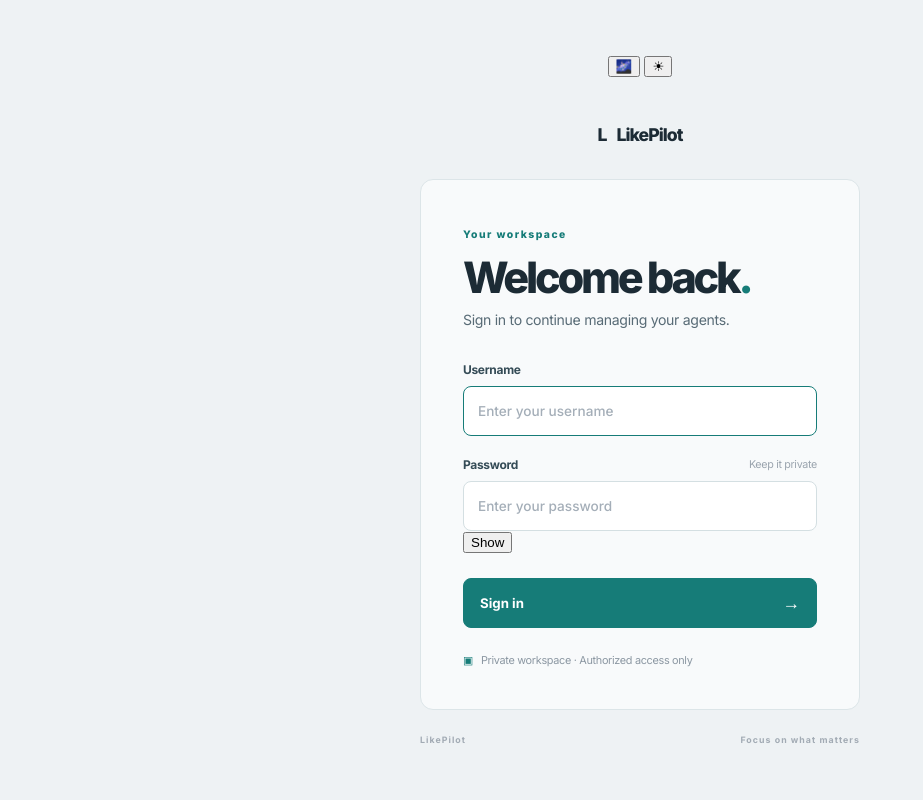
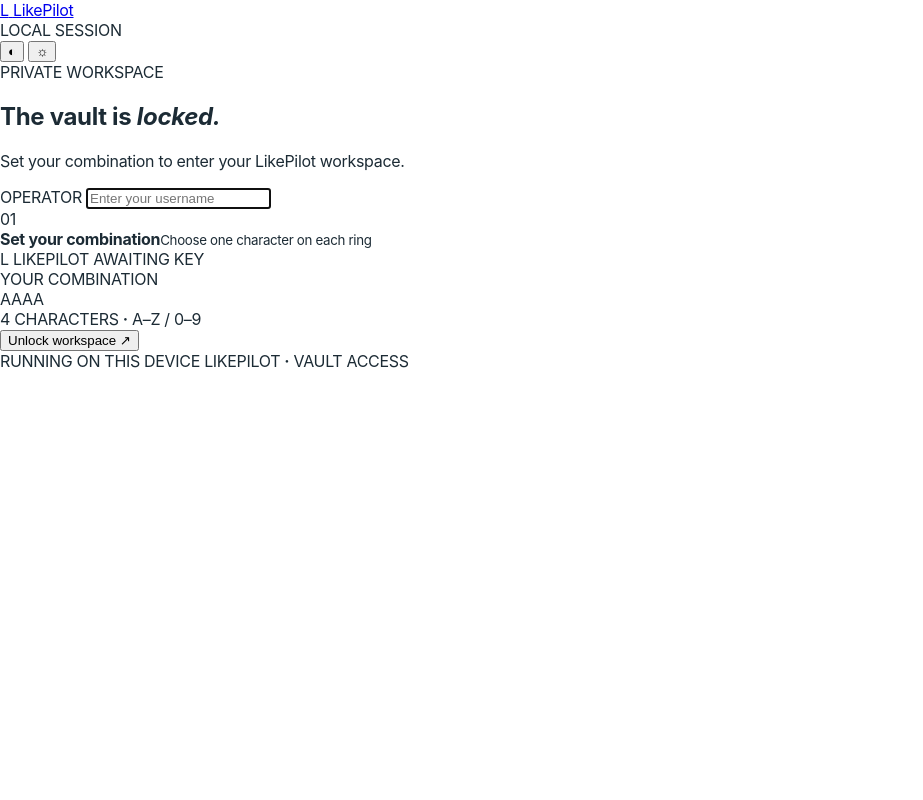
Before and after one commit to voidsgnl/LikePilot, a Flask app: page /login in a window 1280 px wide. Shown: the whole page, without its empty margins (0-923 px from the left). Run offline with Flask 3, Linux system fonts and the light colour scheme; parts of the project's set-up code (start-up, migrations or seed data) failed here and were passed over.

Commit message:
Replace login page with four-ring vault UI

```diff
--- a/src/likepilot/dashboard/templates/login.html
+++ b/src/likepilot/dashboard/templates/login.html
@@ -3,115 +3,113 @@
 <head>
     <meta charset="UTF-8">
     <meta name="viewport" content="width=device-width, initial-scale=1.0">
-    <meta name="theme-color" content="#070a12">
-    <meta name="description" content="Sign in to your LikePilot workspace.">
-    <title>LikePilot · Sign in</title>
+    <meta name="theme-color" content="#080d16">
+    <meta name="description" content="Unlock your LikePilot workspace.">
+    <title>LikePilot · Vault access</title>
     <link rel="icon" type="image/svg+xml" href="{{ url_for('brand_asset', filename='brand-mark.svg') }}">
-    <link rel="manifest" href="{{ url_for('brand_asset', filename='site.webmanifest') }}">
     <link rel="preconnect" href="https://fonts.googleapis.com">
     <link rel="preconnect" href="https://fonts.gstatic.com" crossorigin>
-    <link href="https://fonts.googleapis.com/css2?family=Inter:wght@400;500;600;700;800&family=JetBrains+Mono:wght@400;500&display=swap" rel="stylesheet">
+    <link href="https://fonts.googleapis.com/css2?family=DM+Mono:wght@400;500&family=Manrope:wght@400;500;600;700;800&display=swap" rel="stylesheet">
     <link rel="stylesheet" href="{{ url_for('static', filename='auth.css') }}">
     <script>
-        /* Apply stored theme before paint to avoid flash. */
-        (function(){
+        (function () {
             try {
-                var saved = localStorage.getItem('theme');
-                if (saved === 'light' || saved === 'dark') {
-                    document.documentElement.setAttribute('data-theme', saved);
+                var theme = localStorage.getItem('theme');
+                if (theme === 'light' || theme === 'dark') {
+                    document.documentElement.dataset.theme = theme;
                 }
-            } catch (e) {}
+            } catch (_) {}
         })();
     </script>
 </head>
-<body class="auth-body">
+<body class="vault-body">
+    <div class="vault-shell">
+        <header class="vault-topbar">
+            <a class="vault-brand" href="/login" aria-label="LikePilot vault">
+                <span class="vault-brand-mark">L</span>
+                <span>LikePilot</span>
+            </a>
+            <div class="vault-topbar-right">
+                <span class="local-indicator"><i></i> LOCAL SESSION</span>
+                <div class="theme-switch" role="group" aria-label="Choose appearance">
+                    <button type="button" id="theme-dark" aria-label="Dark theme" aria-pressed="true">◐</button>
+                    <button type="button" id="theme-light" aria-label="Light theme" aria-pressed="false">☼</button>
+                </div>
+            </div>
+        </header>
 
-    <!-- ============ THEME SWITCH ============ -->
-    <div class="auth-theme-switch" role="group" aria-label="Theme">
-        <button type="button" id="auth-theme-dark" class="auth-theme-btn active" title="Orbit Dark" aria-pressed="true">🌌</button>
-        <button type="button" id="auth-theme-light" class="auth-theme-btn" title="Orbit Light" aria-pressed="false">☀</button>
-    </div>
-
-    <!-- ============ LOGIN ============ -->
-    <main class="auth-page">
-        <a class="auth-brand" href="/login" aria-label="LikePilot home">
-            <span class="auth-brand-mark"><span>L</span></span>
-            <span class="auth-brand-name">LikePilot</span>
-        </a>
-
-        <section class="auth-card" aria-labelledby="login-title">
-            <div class="auth-card-heading">
-                <span class="auth-kicker">Your workspace</span>
-                <h1 id="login-title">Welcome back<span>.</span></h1>
-                <p>Sign in to continue managing your agents.</p>
-            </div>
+        <main class="vault-main">
+            <section class="vault-intro" aria-labelledby="vault-title">
+                <div class="eyebrow"><span></span> PRIVATE WORKSPACE</div>
+                <h1 id="vault-title">The vault is <em>locked.</em></h1>
+                <p>Set your combination to enter your LikePilot workspace.</p>
+            </section>
 
             {% if error %}
-            <div class="auth-error" role="alert">
+            <div class="vault-error" role="alert">
+                <span aria-hidden="true">!</span>
                 {% if error == 'TOO_MANY_ATTEMPTS' %}
-                    Too many attempts. Please wait a few minutes before trying again.
+                    Too many attempts. Wait a few minutes before trying again.
                 {% else %}
-                    That username and password combination doesn't match. Please try again.
+                    That combination didn't unlock the vault. Check your details and try again.
                 {% endif %}
             </div>
             {% endif %}
 
-            <form method="POST" class="auth-form">
-                <div class="auth-field">
-                    <label for="username">Username</label>
-                    <input
-                        id="username"
-                        type="text"
-                        name="username"
-                        required
-                        autocomplete="username"
-                        autofocus
-                        placeholder="Enter your username"
-                    >
+            <form id="vault-form" class="vault-form" method="POST" autocomplete="on">
+                <div class="username-field">
+                    <label for="username">OPERATOR</label>
+                    <input id="username" name="username" type="text" autocomplete="username"
+                           placeholder="Enter your username" required autofocus>
                 </div>
 
-                <div class="auth-field">
-                    <div class="auth-label-row">
-                        <label for="password">Password</label>
-                        <span>Keep it private</span>
-                    </div>
-                    <div class="auth-password-wrap">
-                        <input
-                            id="password"
-                            type="password"
-                            name="password"
-                            required
-                            autocomplete="current-password"
-                            placeholder="Enter your password"
-                        >
-                        <button
-                            class="auth-password-toggle"
-                            type="button"
-                            id="password-toggle"
-                            aria-label="Show password"
-                            aria-pressed="false"
-                        >Show</button>
+                <div class="vault-instruction">
+                    <span>01</span>
+                    <div><strong>Set your combination</strong><small>Choose one character on each ring</small></div>
+                </div>
+
+                <div class="vault-stage">
+                    <div class="vault-orbit" id="vault-orbit" aria-label="Four-ring password selector">
+                        <div class="orbit-track orbit-track-1" aria-hidden="true"></div>
+                        <div class="orbit-track orbit-track-2" aria-hidden="true"></div>
+                        <div class="orbit-track orbit-track-3" aria-hidden="true"></div>
+                        <div class="orbit-track orbit-track-4" aria-hidden="true"></div>
+                        <div class="character-ring" data-ring="0" aria-label="First password character"></div>
+                        <div class="character-ring" data-ring="1" aria-label="Second password character"></div>
+                        <div class="character-ring" data-ring="2" aria-label="Third password character"></div>
+                        <div class="character-ring" data-ring="3" aria-label="Fourth password character"></div>
+                        <div class="vault-hub">
+                            <span class="hub-mark">L</span>
+                            <span class="hub-label">LIKEPILOT</span>
+                            <span class="hub-status"><i></i> AWAITING KEY</span>
+                        </div>
                     </div>
                 </div>
 
-                <button class="auth-button" type="submit">
-                    <span>Sign in</span>
-                    <span aria-hidden="true">→</span>
+                <div class="combination-row">
+                    <div>
+                        <span class="combination-label">YOUR COMBINATION</span>
+                        <div class="combination-code" id="combination-code" aria-live="polite">
+                            <span>A</span><span>A</span><span>A</span><span>A</span>
+                        </div>
+                    </div>
+                    <span class="combination-hint">4 CHARACTERS <b>·</b> A–Z / 0–9</span>
+                </div>
+
+                <input type="hidden" name="password" id="vault-password" value="AAAA">
+
+                <button class="unlock-button" type="submit">
+                    <span>Unlock workspace</span>
+                    <span class="unlock-arrow" aria-hidden="true">↗</span>
                 </button>
             </form>
 
-            <div class="auth-security-note">
-                <span aria-hidden="true">▣</span>
-                Private workspace · Authorized access only
-            </div>
-        </section>
-
-        <footer class="auth-footer">
-            <span>LikePilot</span>
-            <span>Focus on what matters</span>
-        </footer>
-    </main>
-
+            <footer class="vault-footer">
+                <span><i></i> RUNNING ON THIS DEVICE</span>
+                <span>LIKEPILOT <b>·</b> VAULT ACCESS</span>
+            </footer>
+        </main>
+    </div>
     <script src="{{ url_for('static', filename='login.js') }}" defer></script>
 </body>
 </html>
```
